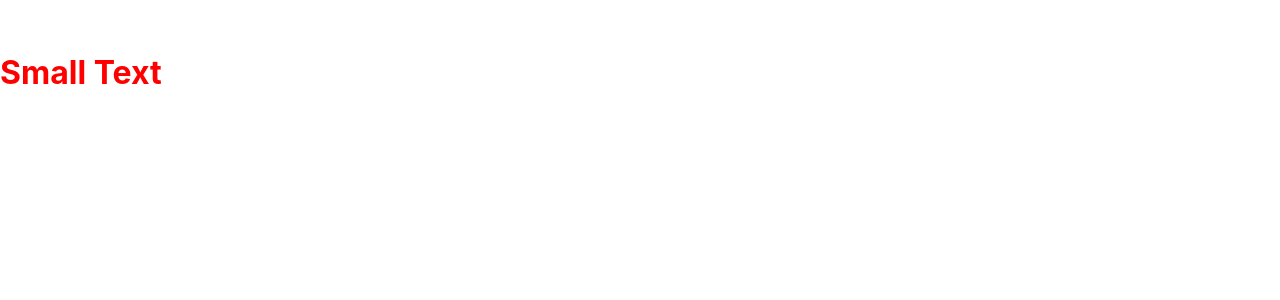
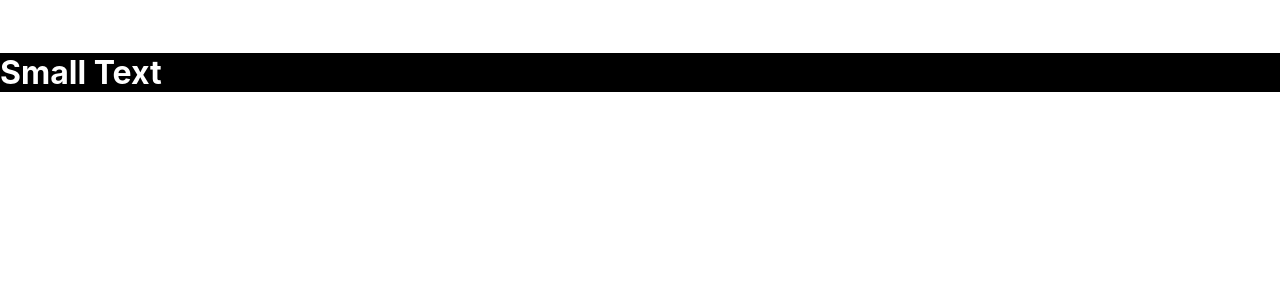
Before and after one commit to GPSPic/RandomBellWeb, a React (Create React App) app: page / in a window 1280 px wide. Shown: the top 300 px of the page. Built offline with nearby package versions, Linux system fonts and the light colour scheme.

Commit message:
added changing container background

```diff
--- a/src/App.js
+++ b/src/App.js
@@ -3,9 +3,9 @@ import Container from "./containers/Container";
 
 function App() {
   return (
-    <div className="App">
+    <>
       <Container />
-    </div>
+    </>
   );
 }
 
--- /dev/null
+++ b/src/containers/Container.css
@@ -0,0 +1,7 @@
+.darktheme-true {
+    background-color: #000000;
+}
+
+.darktheme-false {
+    background-color: #fff;
+}
--- a/src/containers/Container.js
+++ b/src/containers/Container.js
@@ -1,12 +1,18 @@
 import { useState } from "react";
+import styled from 'styled-components'
+
+import './Container.css'
 import SmallText from "../components/texts/SmallText";
 
+
 const Container = () => {
-      const [darkTheme, setDarkTheme] = useState(false)
+      const [darkTheme, setDarkTheme] = useState(true)
+      // const trying =
+
   return (
-    <>
-              <SmallText darkTheme={darkTheme} />
-    </>
+    <div className={"darktheme-" + darkTheme.toString()}>
+      <SmallText darkTheme={darkTheme} />
+    </div>
   );
 };
 
--- a/src/helpers/colours.js
+++ b/src/helpers/colours.js
@@ -1,4 +1,6 @@
 
 
-export const defaultDarkText = "green"
-export const defaultBrightText = "red";
+export const defaultDarkText = "#FFFFFF"
+export const defaultBrightText = "#000000";
+export const backgroundDark = "#000000";
+export const backgroundBright = "#FFFFFF";
```
